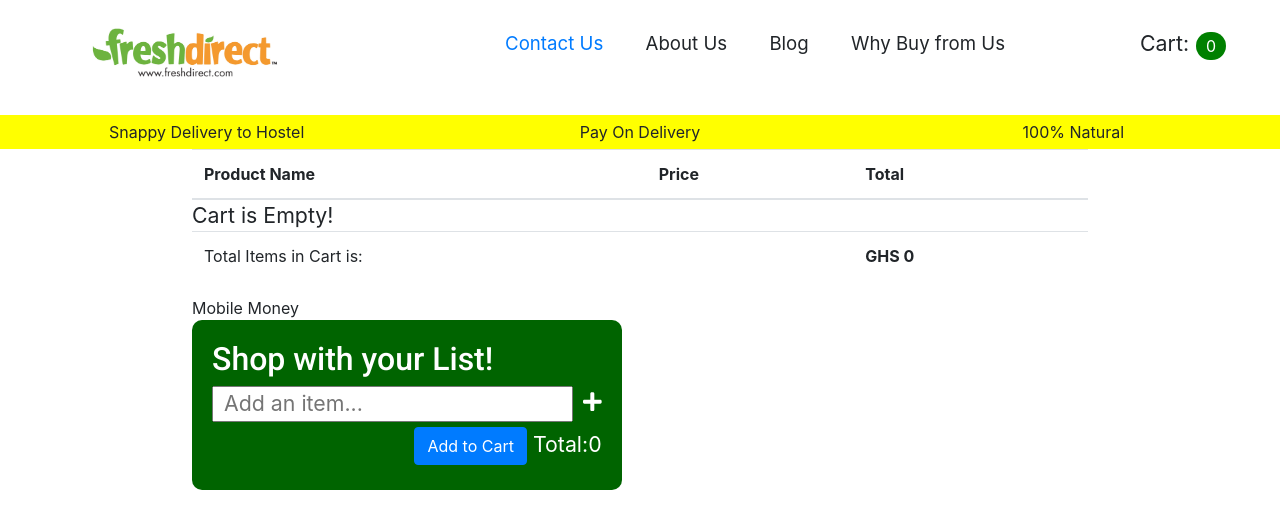
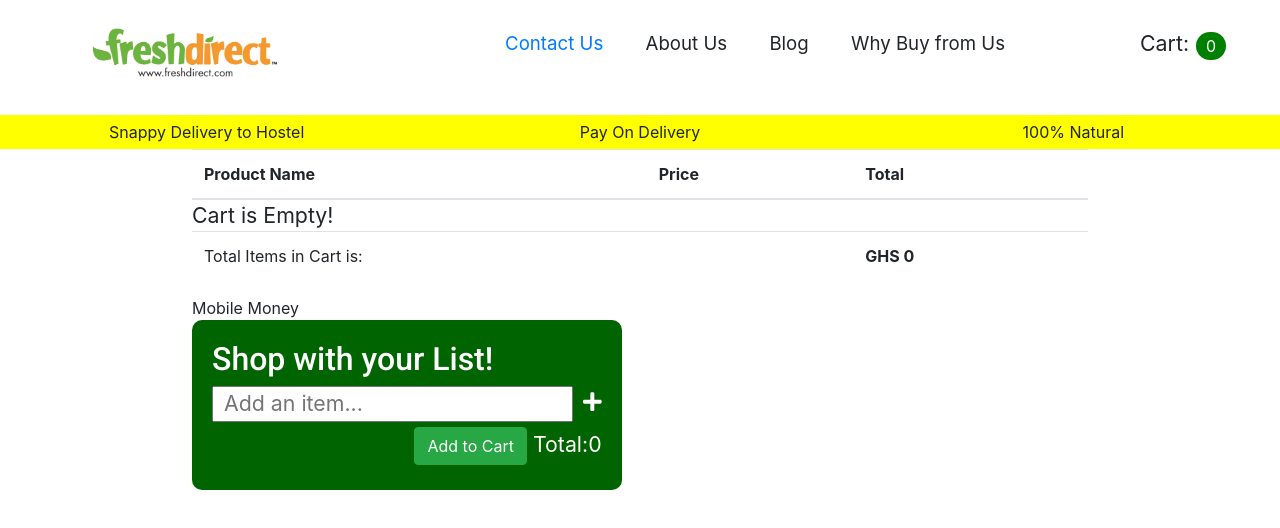
Before and after one commit to EllisOtoo/freshdirect, a React (Create React App) app: page /checkout in a window 1280 px wide. Shown: the top 528 px of the page. Built offline with nearby package versions, Linux system fonts and the light colour scheme; the HTML template or start-up script is replaced by a standard one.

Commit message:
Total Function Adjustments

```diff
--- a/src/components/ShopByList.js
+++ b/src/components/ShopByList.js
@@ -46,12 +46,14 @@ function ShopByList() {
     const newItems = [...items];
     newItems[index].quantity++;
     setItems(newItems);
+    calculateTotal();
   };
 
   const handleQuantityDecrease = (index) => {
     const newItems = [...items];
     newItems[index].quantity--;
     setItems(newItems);
+    calculateTotal();
   };
 
   const calculateTotal = () => {
@@ -136,6 +138,7 @@ function ShopByList() {
       </div>
       <div className="total" style={{ textAlign: "right", margin: "5px 0" }}>
         <Button
+          variant="success"
           onClick={() => addProduct([...cart, ...items])}
           class={"btn btn-success"}
         >
```
